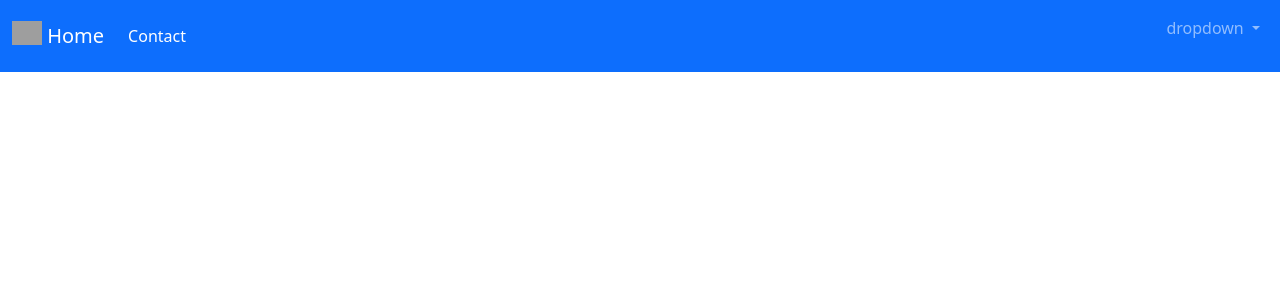
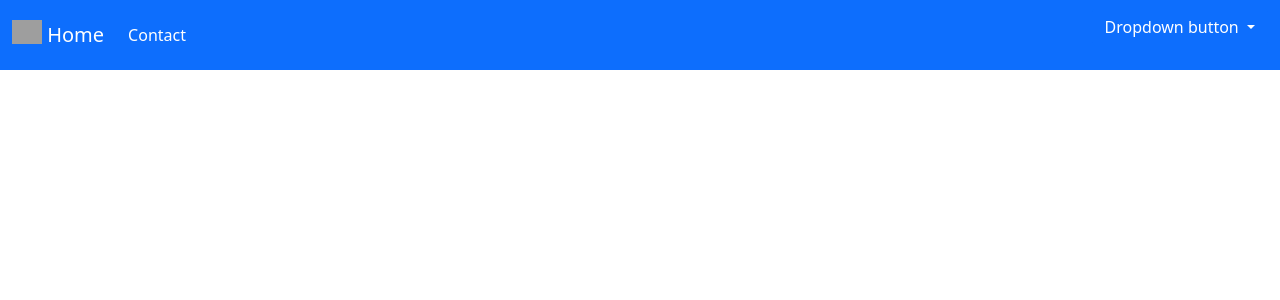
Before and after one commit to organpcysd/Project_Script_G09, a PHP site: page /navbar_login.php in a window 1280 px wide. Shown: the top 300 px of the page. Run offline with PHP 8.4, Linux system fonts and the light colour scheme; grey boxes are pictures that could not be loaded.

Commit message:
Update navbar_login.php

```diff
--- a/navbar_login.php
+++ b/navbar_login.php
@@ -19,23 +19,18 @@
                 </ul>
             </div>
 <!------------------------------------------------------------------------------------------------------------------------------------------------------------------------------------------------->
-            <form class="d-flex justify-content-end">
-            <div class="collapse navbar-collapse" id="navbarScroll">
-                    <ul class="navbar-nav me-auto my-2 my-lg-0 navbar-nav-scroll" style="--bs-scroll-height: 100px;">
-                        <li class="nav-item dropdown">
-                            <a class="nav-link dropdown-toggle" href="#" id="navbarScrollingDropdown" role="button" data-bs-toggle="dropdown" aria-expanded="false">
-                                dropdown
-                            </a>
-                            <ul class="dropdown-menu" aria-labelledby="navbarScrollingDropdown">
-                                <li><a class="dropdown-item" href="#">Create Post</a></li>
-                                <li><a class="dropdown-item" href="#">Edit Account</a></li>
-                                <li><hr class="dropdown-divider"></li>
-                                <li><a class="dropdown-item" href="#">Log out</a></li>
-                            </ul>
-                        </li>
-                    </ul>
-                </div>
-            </form>
+        <form class="d-flex">
+            <div class="dropdown">
+                <button class="btn btn-primary dropdown-toggle" type="button" id="dropdownMenuButton1" data-bs-toggle="dropdown" aria-expanded="false">
+                    Dropdown button
+                </button>
+                <ul class="dropdown-menu" aria-labelledby="dropdownMenuButton1">
+                     <li><a class="dropdown-item" href="#">Action</a></li>
+                    <li><a class="dropdown-item" href="#">Another action</a></li>
+                    <li><a class="dropdown-item" href="#">Something else here</a></li>
+                </ul>
+            </div>
+        </form>
 <!--------------------------------------------------------------------------------------------------------------------------------------------------------------------------------------------------->
         </div>
     </nav>
```
